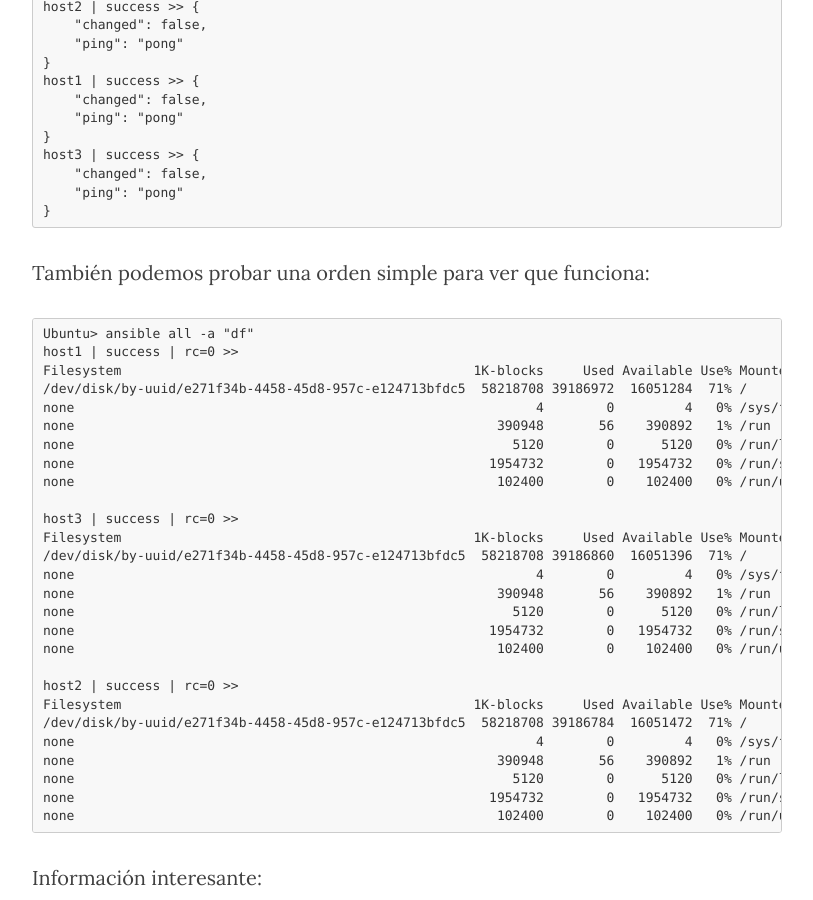
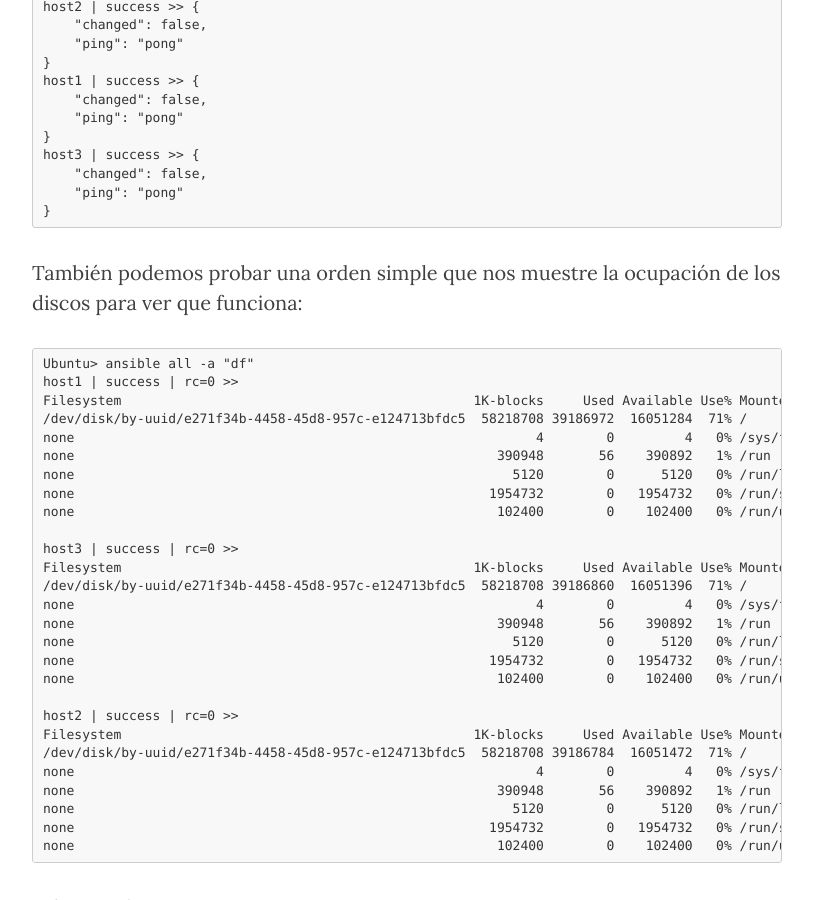
Before and after one commit to freelinuxdistrodeployed/LDT, a Jekyll site: the page built from _posts/2014-11-26-Contenedores-LXC.md, in a window 1280 px wide and 900 px high, scrolled down 7723 px. Shown: the whole window, without its empty margins (233-1046 px from the left). Built offline with Jekyll 4.4.1, drawn with Linux system fonts in a browser that asks for light colours; nearby versions of some CDN libraries.

Commit message:
Update 2014-11-26-Contenedores-LXC.md

```diff
--- a/_posts/2014-11-26-Contenedores-LXC.md
+++ b/_posts/2014-11-26-Contenedores-LXC.md
@@ -318,7 +318,7 @@ Una vez instalado todo y configurado correctamente ya podemos probar la conectiv
         "ping": "pong"
     }
 
-También podemos probar una orden simple para ver que funciona:
+También podemos probar una orden simple que nos muestre la ocupación de los discos para ver que funciona:
 
     Ubuntu> ansible all -a "df"
     host1 | success | rc=0 >>
```
